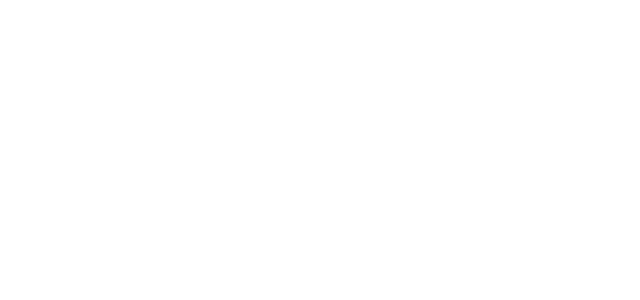
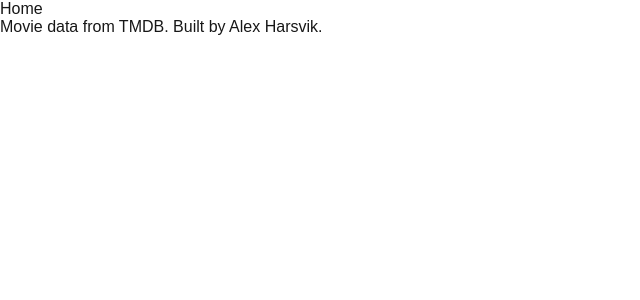
Before and after one commit to Harzvik/movie-api-ak2, a Next.js app: page / in a window 1280 px wide. Shown: the top 300 px of the page, without its empty margins (0-640 px from the left). Built offline with nearby package versions, Linux system fonts and the light colour scheme.

Commit message:
Added initial layout.tsx and not found page

```diff
--- a/src/app/layout.tsx
+++ b/src/app/layout.tsx
@@ -1,26 +1,27 @@
-import type { Metadata } from "next";
-import { Geist, Geist_Mono } from "next/font/google";
+import type { ReactNode } from "react";
+import Link from "next/link";
 import "./globals.css";
 
-const geistSans = Geist({
-  variable: "--font-geist-sans",
-  subsets: ["latin"],
-});
-
-const geistMono = Geist_Mono({
-  variable: "--font-geist-mono",
-  subsets: ["latin"],
-});
-
-export const metadata: Metadata = {
-  title: "Create Next App",
-  description: "Generated by create next app",
+type LayoutProps = {
+  children: ReactNode;
 };
 
-export default function RootLayout({ children }: LayoutProps<"/">) {
+export default function RootLayout({ children }: LayoutProps) {
   return (
-    <html lang="en" className={`${geistSans.variable} ${geistMono.variable}`}>
-      <body>{children}</body>
+    <html lang="en">
+      <body>
+        <header>
+          <nav>
+            <Link href="/">Home</Link>
+          </nav>
+        </header>
+
+        <main>{children}</main>
+
+        <footer>
+          <p>Movie data from TMDB. Built by Alex Harsvik.</p>
+        </footer>
+      </body>
     </html>
   );
 }
```
Also changed, not shown: src/api/getMovie.ts (deleted, +0 -11 lines), src/app/not-found.tsx (added, +8 -0 lines), 1 other file (tests, documents, lock files or other folders).
